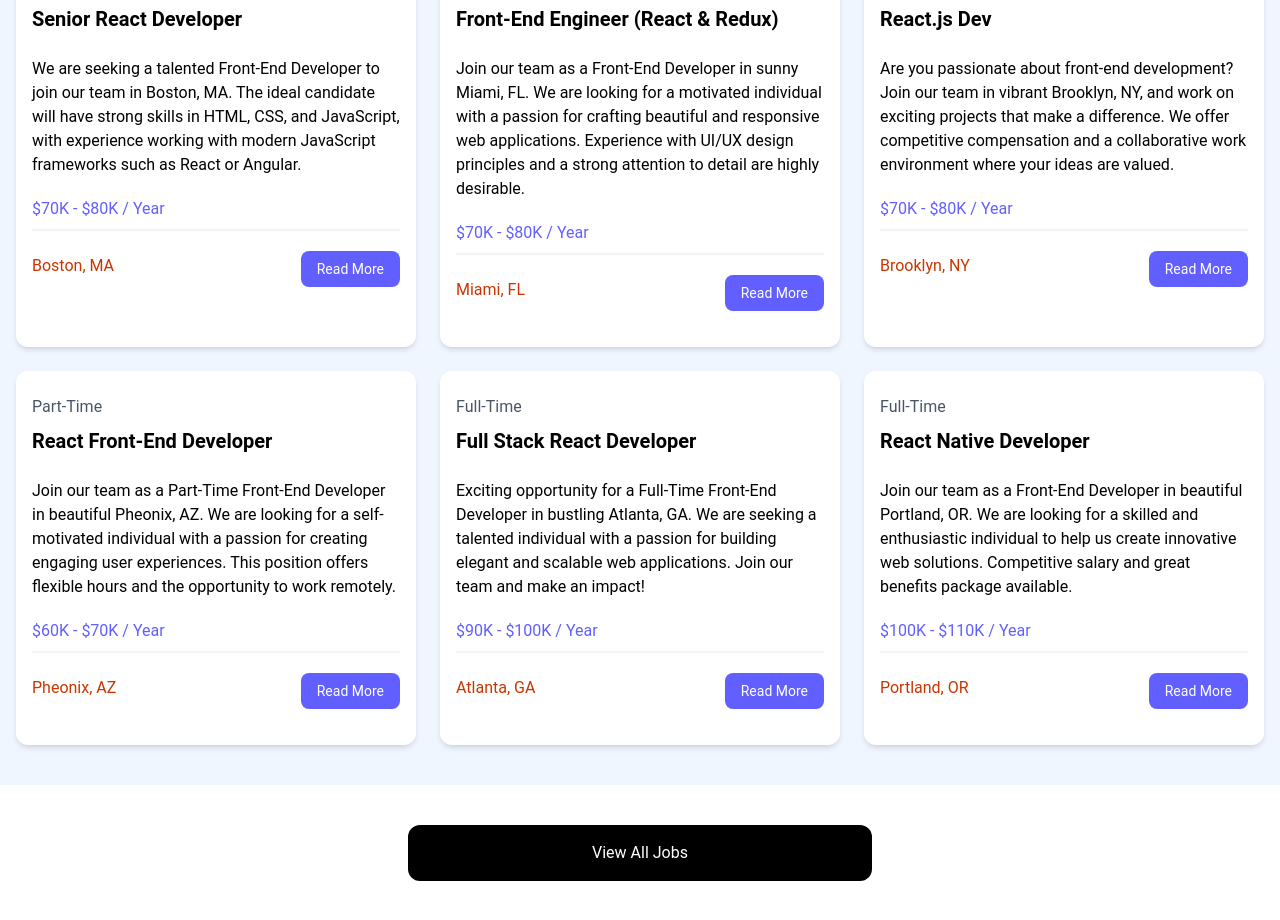
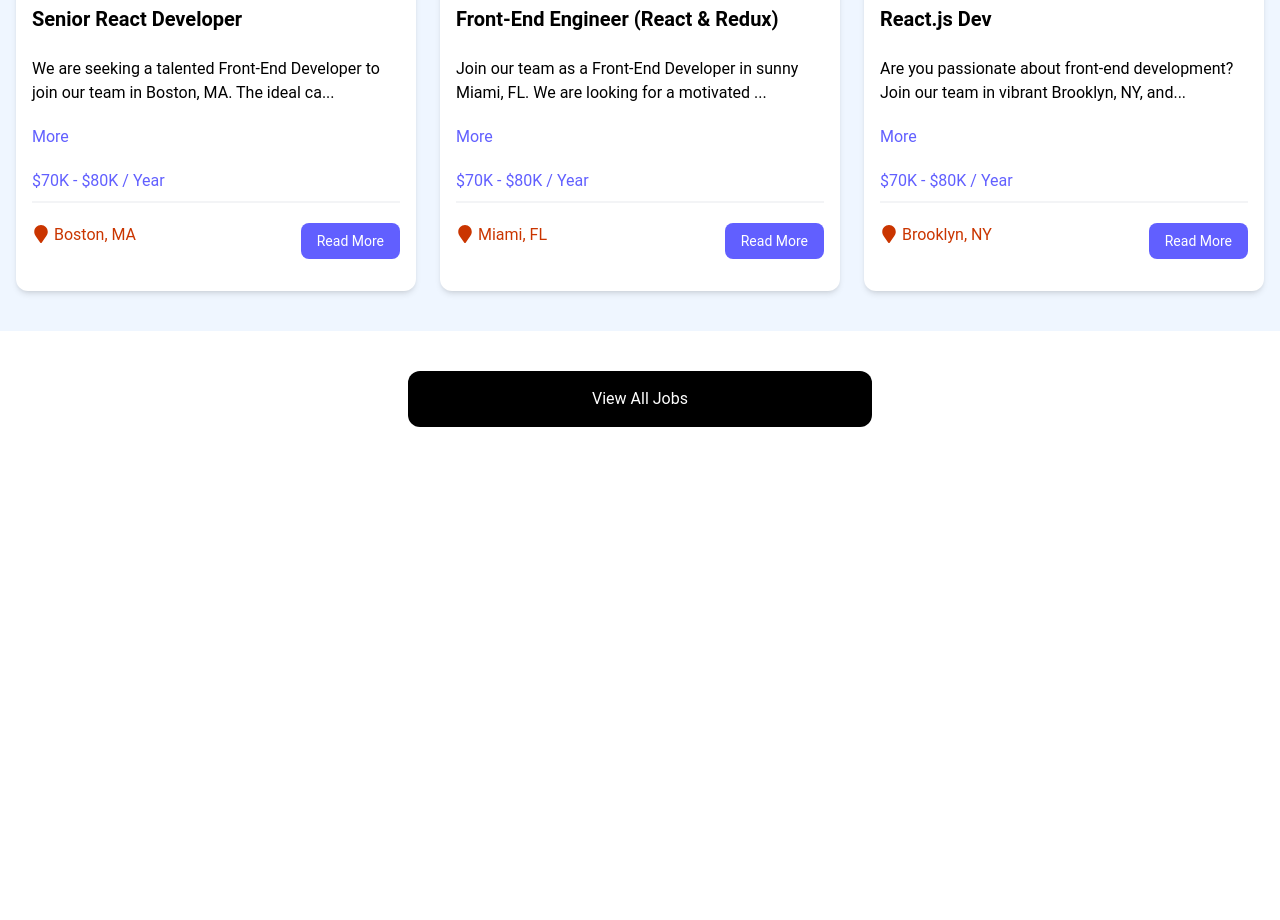
Before and after one commit to hazedrops/react-crash-2024, a React (Vite) app: page / in a window 1280 px wide. Shown: the part 760-1680 px from the top of the page. After the commit the page ends 1227 px from the top, so only its background shows below. Built offline with nearby package versions, Linux system fonts and the light colour scheme.

Commit message:
Description Excerpt & React Icon added

```diff
--- a/package.json
+++ b/package.json
@@ -13,6 +13,7 @@
     "@tailwindcss/vite": "^4.0.3",
     "react": "^18.3.1",
     "react-dom": "^18.3.1",
+    "react-icons": "^5.5.0",
     "tailwindcss": "^4.0.3"
   },
   "devDependencies": {
--- a/src/App.jsx
+++ b/src/App.jsx
@@ -3,6 +3,8 @@
 import Hero from './components/Hero'
 import HomeCards from './components/HomeCards'
 import JobListings from "./components/JobListings"
+import ViewAllJobs from "./components/ViewAllJobs"
+
 
 const App = () => {
   return (
@@ -11,17 +13,7 @@
       <Hero />
       <HomeCards />
       <JobListings />
-
-
-
-      <section className='m-auto max-w-lg my-10 px-6'>
-        <a
-          href='jobs.html'
-          className='block bg-black text-white text-center py-4 px-6 rounded-xl hover:bg-gray-700'
-        >
-          View All Jobs
-        </a>
-      </section>
+      <ViewAllJobs />
     </>
   )
 }
--- a/src/components/JobListing.jsx
+++ b/src/components/JobListing.jsx
@@ -1,24 +1,40 @@
 import React from 'react'
+import { useState } from 'react'
+import { FaMapMarker } from 'react-icons/fa'
 
 const JobListing = ({ job }) => {
+  const [showFullDescription, setShowFullDescription] = useState(false)
+
+  let description = job.description
+
+  if(!showFullDescription) {
+    description = description.substring(0, 90) + '...'
+  }
+
   return (
     <div className='bg-white rounded-xl shadow-md relative'>
       <div className='p-4'>
         <div className='mb-6'>
-          <div className='text-gray-600 my-2'>{ job.type }</div>
-          <h3 className='text-xl font-bold'>{ job.title }</h3>
+          <div className='text-gray-600 my-2'>{job.type}</div>
+          <h3 className='text-xl font-bold'>{job.title}</h3>
         </div>
 
-        <div className='mb-5'>{ job.description }</div>
+        <div className='mb-5'>{description}</div>
 
-        <h3 className='text-indigo-500 mb-2'>{ job.salary } / Year</h3>
+        <button
+          onClick={() => setShowFullDescription((prevState) => !prevState)}
+          className='text-indigo-500 mb-5 hover:text-indigo-600'>
+          { showFullDescription ? 'Less' : 'More' }
+        </button>
+
+        <h3 className='text-indigo-500 mb-2'>{job.salary} / Year</h3>
 
         <div className='border border-gray-100 mb-5'></div>
 
         <div className='flex flex-col lg:flex-row justify-between mb-4'>
           <div className='text-orange-700 mb-3'>
-            <i className='fa-solid fa-location-dot text-lg'></i>
-            { job.location }
+            <FaMapMarker className='inline text-lg mb-1 mr-1' />
+            {job.location}
           </div>
           <a
             href={`/job/${job.id}`}
--- a/src/components/JobListings.jsx
+++ b/src/components/JobListings.jsx
@@ -3,6 +3,8 @@
 import JobListing from "./JobListing"
 
 const JobListings = () => {
+  const recentJobs = jobs.slice(0,3)
+
   return (
     <section className='bg-blue-50 px-4 py-10'>
       <div className='container-xl lg:container m-auto'>
@@ -10,8 +12,8 @@
           Browse Jobs
         </h2>
         <div className='grid grid-cols-1 md:grid-cols-3 gap-6'>
-          {jobs.map((job) => (
-            <JobListing key={ job.id } job={ job } />
+          {recentJobs.map((job) => (
+            <JobListing key={job.id} job={job} />
           ))}
         </div>
       </div>
--- /dev/null
+++ b/src/components/ViewAllJobs.jsx
@@ -0,0 +1,16 @@
+import React from 'react'
+
+const ViewAllJobs = () => {
+  return (
+    <section className='m-auto max-w-lg my-10 px-6'>
+      <a
+        href='/jobs'
+        className='block bg-black text-white text-center py-4 px-6 rounded-xl hover:bg-gray-700'
+      >
+        View All Jobs
+      </a>
+    </section>
+  )
+}
+
+export default ViewAllJobs
```
Also changed, not shown: 1 other file (tests, documents, lock files or other folders).
